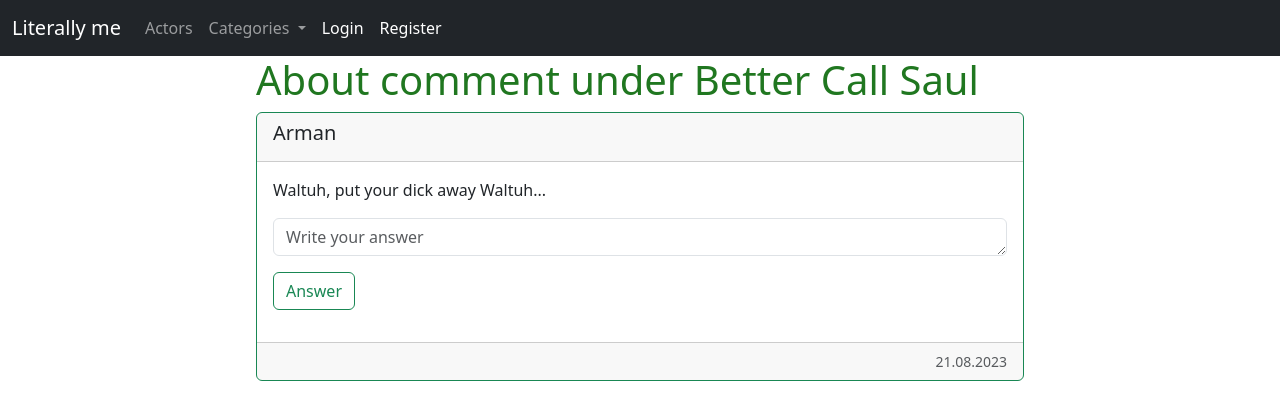
After one commit to Kragline/LiterallyMe, a Django app: a page that uses literallyme/mainapp/templates/mainapp/comment/about_comment.html in a window 1280 px wide. The commit adds this page. Shown: the top 420 px of the page. Run offline with Django 4.2, Linux system fonts and the light colour scheme; data comes from the database, SQL or seed files in the repository; both versions use the stored data as it was after the commit.

Commit message:
about comment page + answer comment model (update, delete views)

```diff
--- a/literallyme/mainapp/forms.py
+++ b/literallyme/mainapp/forms.py
@@ -18,6 +18,8 @@
 category_name_attrs = {'type': 'text', 'class': 'form-control', 'placeholder': 'Category name'}
 
 comment_attrs = {'type': 'text', 'class': 'form-control', 'cols': 70, 'rows': 1, 'placeholder': 'Add your comment'}
+
+comment_answer_attrs = {'type': 'text', 'class': 'form-control', 'cols': 70, 'rows': 1, 'placeholder': 'Write your answer'}
 
 
 class ActorForm(forms.ModelForm):
@@ -73,10 +75,6 @@
 
 
 class CommentForm(forms.ModelForm):
-    def clean_text(self):
-        new_comment_text = self.cleaned_data['text']
-        return new_comment_text.capitalize()
-
     class Meta:
         model = Comment
         fields = ['text']
@@ -84,3 +82,13 @@
         widgets = {
             'text': forms.Textarea(attrs=comment_attrs)
         }
+
+
+class CommentAnswerForm(forms.ModelForm):
+    class Meta:
+        model = CommentAnswer
+        fields = ['text']
+
+        widgets = {
+            'text': forms.Textarea(attrs=comment_answer_attrs)
+        }
--- a/literallyme/mainapp/models.py
+++ b/literallyme/mainapp/models.py
@@ -81,8 +81,27 @@
     def __str__(self):
         return self.text
 
+    def get_absolute_url(self):
+        return reverse('about_comment', kwargs={'comment_id': self.pk, 'movie_slug': self.movie.slug})
+
     def get_absolute_url_for_update(self):
         return reverse('update_comment', kwargs={'comment_id': self.pk, 'movie_slug': self.movie.slug})
 
     def get_absolute_url_for_delete(self):
         return reverse('delete_comment', kwargs={'comment_id': self.pk, 'movie_slug': self.movie.slug})
+
+
+class CommentAnswer(models.Model):
+    parent_comment = models.ForeignKey(Comment, on_delete=models.CASCADE, related_name='comment_answers')
+    author = models.ForeignKey(User, on_delete=models.CASCADE, related_name='comment_answers')
+    text = models.TextField()
+    create_time = models.DateTimeField(auto_now_add=True)
+
+    def __str__(self):
+        return self.text
+
+    def get_absolute_url_for_update(self):
+        return reverse('update_comment_answer', kwargs={'comment_answer_id': self.pk})
+
+    def get_absolute_url_for_delete(self):
+        return reverse('delete_comment_answer', kwargs={'comment_answer_id': self.pk})
--- a/literallyme/mainapp/templates/mainapp/actor/actors_list.html
+++ b/literallyme/mainapp/templates/mainapp/actor/actors_list.html
@@ -16,7 +16,7 @@
 
     {% for actor in actors %}
 
-        <div class="card mb-3" style="max-width: 80%;">
+        <div class="card mb-3">
             <div class="row g-0">
                 <div class="col-md-4">
                     {% if actor.photo %}
@@ -26,7 +26,7 @@
                 <div class="col-md-8">
                     <div class="card-body">
                         <h2 class="card-title"><a class="actor-link" href="{{ actor.get_absolute_url }}">{{ actor.name }}</a></h2>
-                        <p class="card-text">{{ actor.bio|truncatewords:140 }}</p>
+                        <p class="card-text">{{ actor.bio|truncatewords:240 }}</p>
                         <p class="card-text"><small class="text-body-secondary"><b class="actor-movies actor-bold">Movies</b> {% get_actors_movies actor=actor %}</small></p>
                     </div>
                 </div>
--- /dev/null
+++ b/literallyme/mainapp/templates/mainapp/comment/about_comment.html
@@ -0,0 +1,56 @@
+{% extends 'mainapp/base.html' %}
+
+{% block content %}
+
+    <h1 class="movie-bold">{{ title }}</h1>
+
+    <div class="card border-success mb-3">
+        <div class="card-header">
+            <h5 class="card-title">{{ comment.author }}</h5>
+        </div>
+        <div class="card-body">
+            <p class="card-text">{{ comment.text }}</p>
+            <form method="post">
+                {% csrf_token %}
+                {% if form.non_field_errors %}
+                <div class="alert alert-warning post mt-2" role="alert">
+                    {{ form.non_field_errors }}
+                </div>
+                {% endif %}
+                <div class="mb-3">
+                    {{ form.text }}
+                    {% if form.errors %}
+                    <div class="alert alert-warning post mt-2" role="alert">
+                        {{ form.errors }}
+                    </div>
+                    {% endif %}
+                </div>
+                <button type="submit" class="btn btn-outline-success">Answer</button>
+            </form>
+            {% if comment_answers %}
+                {% for com_answ in comment_answers %}
+                    <div class="card mb-3">
+                        <div class="card-header">
+                            <h5 class="card-title">{{ com_answ.author }}</h5>
+                        </div>
+                        <div class="card-body">
+                            <p class="card-text">{{ com_answ.text }}</p>
+                            {% if user.is_authenticated and user == com_answ.author %}
+                                <p class="card-text">
+                                    <a class="movie-link" href="{{ com_answ.get_absolute_url_for_update }}">Update</a> |
+                                    <a class="movie-link" href="{{ com_answ.get_absolute_url_for_delete }}">Delete</a>
+                                </p>
+                            {% endif %}
+                        </div>
+                    </div>
+                {% endfor %}
+            {% endif %}
+        </div>
+        <div class="card-footer text-end">
+            <small class="text-body-secondary">{{ comment.create_time|date:"d.m.Y" }}</small>
+        </div>
+    </div>
+
+
+
+{% endblock %}
--- /dev/null
+++ b/literallyme/mainapp/templates/mainapp/comment_answer/delete_comment_answer.html
@@ -0,0 +1 @@
+{% extends 'mainapp/comment/delete_comment.html' %}
--- /dev/null
+++ b/literallyme/mainapp/templates/mainapp/comment_answer/update_comment_answer.html
@@ -0,0 +1 @@
+{% extends 'mainapp/comment/update_comment.html' %}
--- a/literallyme/mainapp/urls.py
+++ b/literallyme/mainapp/urls.py
@@ -22,8 +22,13 @@
     path('add_category/', AddCategoryView.as_view(), name='add_category'),
 
     # Comment
-    path('movie/<slug:movie_slug>/comment/update/<int:comment_id>/', UpdateCommentView.as_view(), name='update_comment'),
-    path('movie/<slug:movie_slug>/comment/delete/<int:comment_id>/', DeleteCommentView.as_view(), name='delete_comment'),
+    path('movie/<slug:movie_slug>/comment/<int:comment_id>/about/', about_comment_view, name='about_comment'),
+    path('movie/<slug:movie_slug>/comment/<int:comment_id>/update/', UpdateCommentView.as_view(), name='update_comment'),
+    path('movie/<slug:movie_slug>/comment/<int:comment_id>/delete/', DeleteCommentView.as_view(), name='delete_comment'),
+
+    # Comment answer
+    path('comment_answer/<int:comment_answer_id>/update/', UpdateCommentAnswerView.as_view(), name='update_comment_answer'),
+    path('comment_answer/<int:comment_answer_id>/delete/', DeleteCommentAnswerView.as_view(), name='delete_comment_answer'),
 
     # search views
     path('search-movie', search_for_movies_view, name='movie_search'),
--- a/literallyme/mainapp/views.py
+++ b/literallyme/mainapp/views.py
@@ -254,6 +254,39 @@
 '''                 ****    Comment   ****                   '''
 
 
+def about_comment_view(request, movie_slug, comment_id):
+    movie = Movie.objects.get(slug=movie_slug)
+    comment = Comment.objects.get(pk=comment_id)
+    comment_answers = comment.comment_answers.all().order_by('-create_time')
+    categories = Category.objects.annotate(movies_count=Count('movies'))
+
+    if request.method == 'POST':
+        comment_form = CommentAnswerForm(request.POST)
+        if comment_form.is_valid():
+            new_comment = comment_form.save(commit=False)
+            new_comment.parent_comment = comment
+            new_comment.author = request.user
+            new_comment.save()
+
+            return redirect(comment.get_absolute_url())
+    else:
+        comment_form = CommentAnswerForm()
+
+    user_menu = menu.copy()
+    if not request.user.is_authenticated or not request.user.is_superuser:
+        user_menu = [user_menu[0]]
+
+    context = {
+        'menu': user_menu,
+        'categories': categories,
+        'title': f'About comment under {movie.title}',
+        'comment': comment,
+        'comment_answers': comment_answers,
+        'form': comment_form
+    }
+    return render(request, 'mainapp/comment/about_comment.html', context=context)
+
+
 class UpdateCommentView(LoginRequiredMixin, DataMixin, UpdateView):
     model = Comment
     form_class = CommentForm
@@ -287,6 +320,47 @@
 
         return dict(list(context.items()) + list(mixin_context.items()))
 
+    def get_success_url(self):
+        return reverse_lazy('about_movie', kwargs={'movie_slug': self.object.movie.slug})
+
+
+'''                 ****    Comment answer   ****                   '''
+
+
+class UpdateCommentAnswerView(LoginRequiredMixin, DataMixin, UpdateView):
+    model = CommentAnswer
+    form_class = CommentAnswerForm
+    template_name = 'mainapp/comment_answer/update_comment_answer.html'
+    context_object_name = 'form'
+    login_url = reverse_lazy('home')
+    pk_url_kwarg = 'comment_answer_id'
+
+    def get_context_data(self, **kwargs):
+        context = super().get_context_data(**kwargs)
+        mixin_context = self.get_user_context(title='Update comment answer')
+
+        return dict(list(context.items()) + list(mixin_context.items()))
+
+    def get_success_url(self):
+        return reverse_lazy('about_comment', kwargs={'movie_slug': self.object.parent_comment.movie.slug, 'comment_id': self.object.parent_comment.pk})
+
+
+class DeleteCommentAnswerView(LoginRequiredMixin, DataMixin, DeleteView):
+    model = CommentAnswer
+    template_name = 'mainapp/comment_answer/delete_comment_answer.html'
+    context_object_name = 'comment'
+    login_url = reverse_lazy('home')
+    pk_url_kwarg = 'comment_answer_id'
+
+    def get_context_data(self, **kwargs):
+        context = super().get_context_data(**kwargs)
+        mixin_context = self.get_user_context(title='Delete comment answer')
+
+        return dict(list(context.items()) + list(mixin_context.items()))
+
+    def get_success_url(self):
+        return reverse_lazy('about_comment', kwargs={'movie_slug': self.object.parent_comment.movie.slug, 'comment_id': self.object.parent_comment.pk})
+
 
 # works only if DEBUG in settings.py is False
 # and ALLOWED_HOSTS is ['127.0.0.1'] for example
```
Also changed, not shown: literallyme/mainapp/admin.py (+8 -2 lines), literallyme/mainapp/templates/mainapp/movie/about_movie.html (+6 -6 lines), literallyme/db.sqlite3, literallyme/mainapp/migrations/0009_commentanswer.py (added), literallyme/mainapp/migrations/0010_alter_commentanswer_author_and_more.py (added).
